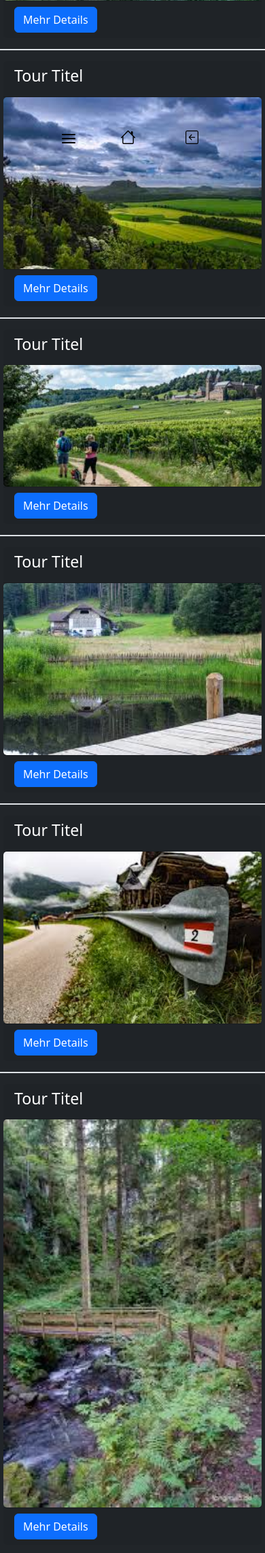
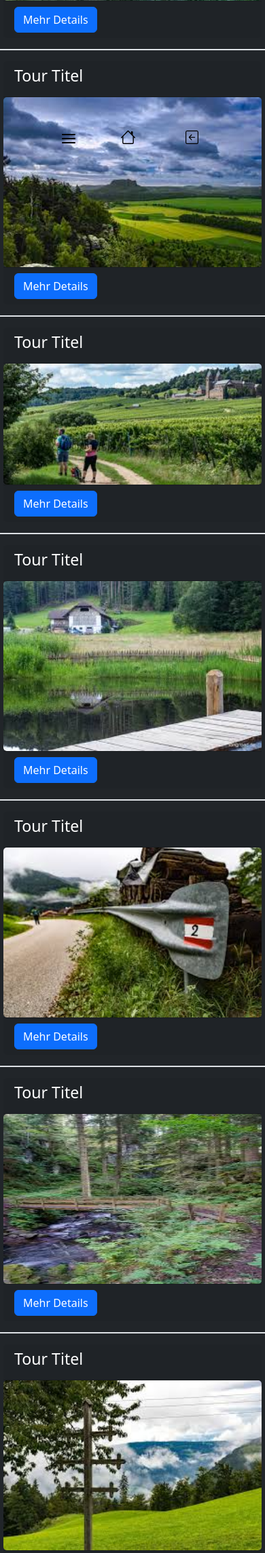
Before and after one commit to swssl/webt-projekt, a Flask app: page /routeoverview in a window 390 px wide. Shown: the part 615-2900 px from the top of the page at 68% size. Run offline with Flask 2, Linux system fonts and the light colour scheme; some libraries are stand-ins or nearby versions.

Commit message:
Etwas in alleTouren aufgeräumt

```diff
--- a/hikerz/static/styles.css
+++ b/hikerz/static/styles.css
@@ -15,3 +15,10 @@
 .nav-link:hover{
     color: var(--farbe1);
 }
+
+.card-img{
+    max-width:100%;
+    height: auto;
+    max-height: 250px;
+    width: auto;
+}
--- a/hikerz/templates/alleTouren.html
+++ b/hikerz/templates/alleTouren.html
@@ -2,22 +2,7 @@
 
 {% block content %}
 
-<!-- nur fuer testzwecke -->
-<!--
-<head>
-    <title>Hikerz</title>
-    <link rel="icon" href="{{ url_for('static', filename='img/favicon.svg') }}">
-    <meta charset="UTF-8">
-    <meta name="viewport" content="width=device-width, initial-scale=1">
-    <link href="https://cdn.jsdelivr.net/npm/bootstrap@5.2.0-beta1/dist/css/bootstrap.min.css" rel="stylesheet"
-        integrity="sha384-0evHe/X+R7YkIZDRvuzKMRqM+OrBnVFBL6DOitfPri4tjfHxaWutUpFmBp4vmVor" crossorigin="anonymous">
-    <link rel="stylesheet" href="./../static/style.css">
-</head>
 
-<body>
-
-    <div class="container-fluid">
-        -->
     <h1 align="center"> Alle Touren auf einen Blick </h1>
 
     <!-- Alle Touren werden angezeigt -->
@@ -26,7 +11,7 @@
 
         {% for t in touren %}
 
-                <div class="card bg-dark text-white col-md-4 p-3 border bg-light">
+            <div class="card bg-dark text-white col-lg-4 col-md-6 p-3 border bg-light">
                 <div class="card-header"><h3>Tour Titel</h3></div>
                 <img class="card-img" src="./../static/vorschaubilder/{{ touren[t] }}" alt="Card image">
                 <div class="card-footer">
@@ -37,14 +22,4 @@
         {% endfor %}
 
 
-    <!--
-    </div>
-
-
-</body>
--->
-
-
-
-
 {% endblock %}
--- a/hikerz/views.py
+++ b/hikerz/views.py
@@ -47,9 +47,7 @@ def routeOverview():
     touren["Tour8"] = Route("Route8","Dies ist Route 8", "Weg", "bild8.jpeg", 1, 1, 20)
     touren["Tour9"] = Route("Route9","Dies ist Route 9", "Weg", "bild9.jpeg", 1, 1, 20)"""
 
-    nums= [i for i in range(4)]
-
-    return render_template('alleTouren.html', touren=touren, test_user=test_user, nums=nums)
+    return render_template('alleTouren.html', touren=touren, test_user=test_user)
 
 @views.route('/testRoute')
 def testRoute():
```
Lines whose indentation alone changed are shown as unchanged.
